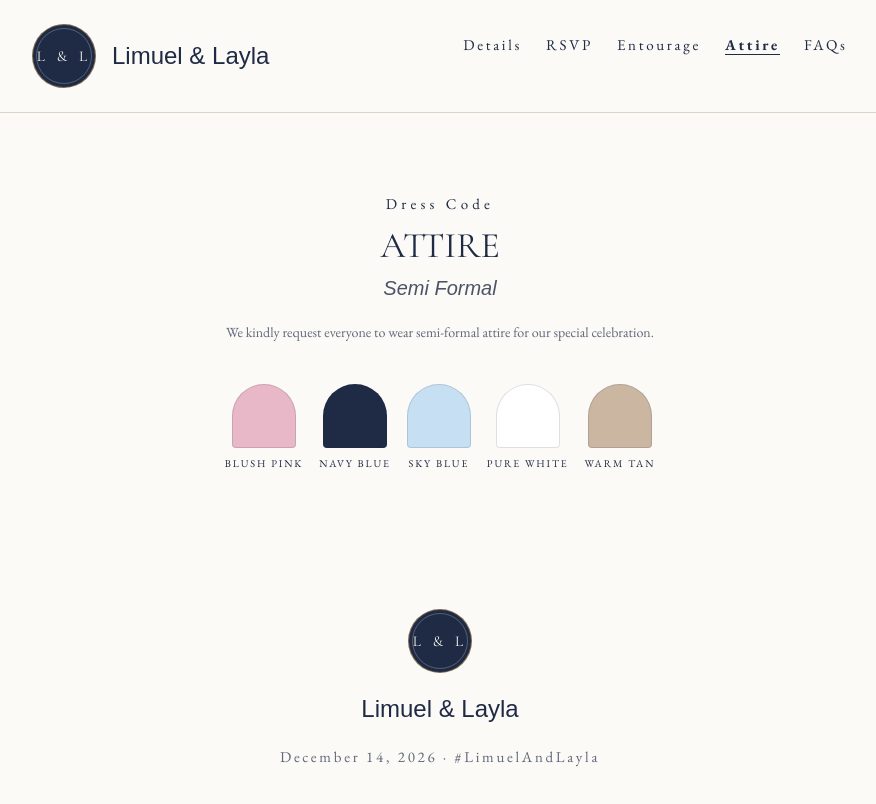
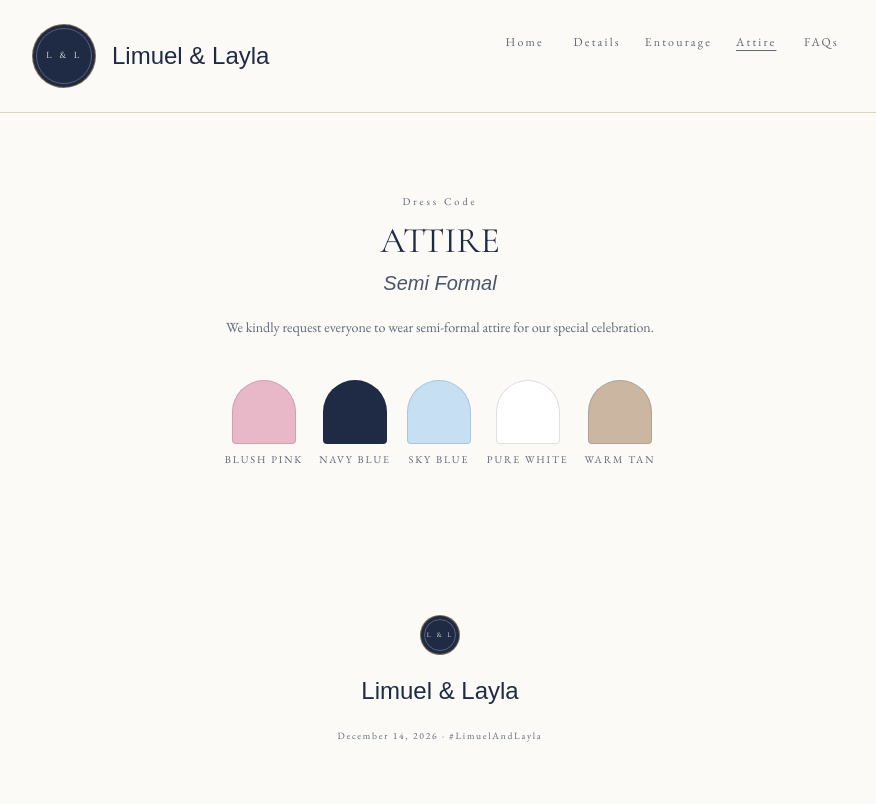
Before and after one commit to dowardcaps/limuelandlayla, a Next.js app: page /attire in a window 1280 px wide. Shown: the top 804 px of the page, without its empty margins (200-1076 px from the left). Built offline with nearby package versions, Linux system fonts and the light colour scheme; a web font is replaced by a local one.

Commit message:
add home page

```diff
--- /dev/null
+++ b/app/home/page.tsx
@@ -0,0 +1,17 @@
+import type { Metadata } from "next";
+import HeroSection from "../../components/wedding/HeroSection";
+
+export const metadata: Metadata = {
+  title: "Home — Limuel & Layla",
+};
+
+/**
+ * The "always available" home page: the same collage of photos and section
+ * tiles shown at "/" once the envelope is opened, but reachable directly
+ * (via the Home link in PageShell's nav) without replaying the envelope
+ * animation every time. "/" itself is unchanged and still opens with the
+ * sealed envelope.
+ */
+export default function HomePage() {
+  return <HeroSection />;
+}
--- a/components/AOSProvider.tsx
+++ b/components/AOSProvider.tsx
@@ -12,7 +12,7 @@ import "aos/dist/aos.css";
  * layout persists across client-side navigations in the App Router, while
  * a page-level component gets unmounted/remounted on every route change.
  * When this previously lived on `app/page.tsx` only, every other route
- * (`/details`, `/rsvp`, `/attire`, `/faqs`, `/entourage`) rendered elements
+ * (`/home`, `/details`, `/attire`, `/faqs`, `/entourage`) rendered elements
  * with `data-aos` attributes but AOS was never initialized for them, so
  * their `[data-aos]` content stayed at `opacity: 0` forever (AOS's stylesheet
  * hides elements until it adds the `.aos-animate` class itself). That was
--- a/components/wedding/AttireSection.tsx
+++ b/components/wedding/AttireSection.tsx
@@ -11,7 +11,7 @@ export default function AttireSection() {
   return (
     <section className="mx-auto w-full max-w-2xl px-4 py-12 text-center sm:px-6 sm:py-20 md:px-10">
       <div data-aos="fade-up">
-        <p className="tracked-wide text-md text-navy">Dress Code</p>
+        <p className="tracked-wide text-[0.65rem] text-navy/70">Dress Code</p>
         <h2 className="mt-2 font-display text-2xl text-navy sm:text-3xl md:text-4xl">
           {attire.heading}
         </h2>
@@ -39,7 +39,7 @@ export default function AttireSection() {
               }}
               aria-hidden="true"
             />
-            <span className="text-[0.6rem] tracked text-navy sm:text-[0.65rem]">
+            <span className="text-[0.6rem] tracked text-navy/70 sm:text-[0.65rem]">
               {color.name}
             </span>
           </li>
--- a/components/wedding/DetailsSection.tsx
+++ b/components/wedding/DetailsSection.tsx
@@ -26,7 +26,7 @@ export default function DetailsSection() {
   return (
     <section className="mx-auto w-full max-w-3xl px-4 py-12 sm:px-6 sm:py-20 md:px-10">
       <div className="mb-8 flex flex-col items-center gap-2 text-center sm:mb-10" data-aos="fade-up">
-        <p className="tracked-wide text-md text-navy">The Celebration</p>
+        <p className="tracked-wide text-[0.65rem] text-navy/70">The Celebration</p>
         <h2 className="font-display text-2xl text-navy sm:text-3xl md:text-4xl">Details</h2>
       </div>
 
--- a/components/wedding/EntourageSection.tsx
+++ b/components/wedding/EntourageSection.tsx
@@ -32,7 +32,7 @@ export default function EntourageSection() {
   return (
     <section className="mx-auto w-full max-w-3xl px-4 py-12 sm:px-6 sm:py-20 md:px-10">
       <div className="mb-10 flex flex-col items-center gap-2 text-center sm:mb-12" data-aos="fade-up">
-        <p className="tracked-wide text-md text-navy/70">Our Special People</p>
+        <p className="tracked-wide text-[0.65rem] text-navy/70">Our Special People</p>
         <h2 className="font-display text-3xl text-navy sm:text-4xl">Entourage</h2>
         <div className="mt-1 h-px w-16 bg-navy/20" />
       </div>
--- a/components/wedding/EnvelopeIntro.tsx
+++ b/components/wedding/EnvelopeIntro.tsx
@@ -82,7 +82,7 @@ export default function EnvelopeIntro({ onOpened }: { onOpened: () => void }) {
             style={{ clipPath: "polygon(0% 0%, 100% 0%, 50% 100%)" }}
           />
           <div className="envelope-seal absolute left-1/2 top-[38%] z-30 -translate-x-1/2 -translate-y-1/2">
-            <Monogram size="md" tone="navy" />
+            <Monogram size="sm" tone="navy" />
           </div>
         </div>
       </button>
--- a/components/wedding/HeroSection.tsx
+++ b/components/wedding/HeroSection.tsx
@@ -39,15 +39,12 @@ export default function HeroSection() {
           </div>
 
           {/* Save the date */}
-          <div className="sm:col-start-1 sm:col-span-2 sm:row-start-2" data-aos="fade-up" data-aos-delay="150">
+          <div className="sm:col-start-1 sm:col-span-3 sm:row-start-2" data-aos="fade-up" data-aos-delay="150">
             <SaveTheDate rotate="rotate-1" />
           </div>
 
-          {/* Nav tiles */}
-          <div className="sm:col-start-3 sm:col-span-2 sm:row-start-2" data-aos="fade-up" data-aos-delay="200">
-            <NavTile href="/rsvp" eyebrow="Kindly" label="RSVP here" rotate="-rotate-1" />
-          </div>
-          <div className="sm:col-start-5 sm:col-span-2 sm:row-start-2" data-aos="fade-up" data-aos-delay="250">
+          {/* Nav tile */}
+          <div className="sm:col-start-4 sm:col-span-3 sm:row-start-2" data-aos="fade-up" data-aos-delay="250">
             <NavTile href="/details" label="Click for the DETAILS" rotate="rotate-1" />
           </div>
 
@@ -77,7 +74,7 @@ export default function HeroSection() {
 
         <div className="mt-12 flex flex-col items-center gap-2 text-navy/45 sm:mt-16">
           <span aria-hidden="true" className="h-8 w-px bg-navy/20 sm:h-10" />
-          <p className="tracked text-lg" data-aos="fade-up" data-aos-delay="200">
+          <p className="tracked text-[0.6rem]" data-aos="fade-up" data-aos-delay="200">
             Browse the sections above
           </p>
         </div>
--- a/components/wedding/Monogram.tsx
+++ b/components/wedding/Monogram.tsx
@@ -31,7 +31,7 @@ export default function Monogram({
       aria-hidden="true"
     >
       <span className="absolute inset-0.75 rounded-full border border-current/25" />
-      <span className="font-display tracked-wide text-md">
+      <span className="font-display tracked-wide text-[0.7em]">
         L&nbsp;&amp;&nbsp;L
       </span>
     </div>
--- a/components/wedding/NavTile.tsx
+++ b/components/wedding/NavTile.tsx
@@ -11,7 +11,7 @@ type NavTileProps = {
 
 /**
  * A tappable piece of "stationery" that links to a section's own page
- * (RSVP, DETAILS, FAQs, ATTIRE). Styled as printed card stock rather
+ * (DETAILS, FAQs, ATTIRE, ENTOURAGE). Styled as printed card stock rather
  * than a conventional web button.
  */
 export default function NavTile({
--- a/components/wedding/PageShell.tsx
+++ b/components/wedding/PageShell.tsx
@@ -1,4 +1,4 @@
-"use client"
+"use client";
 
 import Link from "next/link";
 import Monogram from "./Monogram";
@@ -7,8 +7,8 @@ import { couple } from "../../data/content";
 import { usePathname } from "next/navigation";
 
 const navLinks = [
+  { href: "/home", label: "Home" },
   { href: "/details", label: "Details" },
-  { href: "/rsvp", label: "RSVP" },
   { href: "/entourage", label: "Entourage" },
   { href: "/attire", label: "Attire" },
   { href: "/faqs", label: "FAQs" },
@@ -30,7 +30,7 @@ export default function PageShell({ children }: { children: React.ReactNode }) {
           className="flex items-center gap-3 focus-visible:outline focus-visible:outline-offset-2 focus-visible:outline-navy sm:gap-4"
         >
           <Monogram size="md" />
-          <span className="font-script text-2xl text-navy">
+          <span className="font-script text-xl text-navy sm:text-2xl">
             {couple.first} &amp; {couple.second}
           </span>
         </Link>
@@ -43,8 +43,8 @@ export default function PageShell({ children }: { children: React.ReactNode }) {
                 key={link.href}
                 href={link.href}
                 aria-current={isActive ? "page" : undefined}
-                className={`tracked text-md text-navy transition-colors duration-300 hover:text-navy focus-visible:outline focus-visible:outline-offset-2 focus-visible:outline-navy sm:text-xs ${
-                  isActive ? "underline font-bold underline-offset-4 text-navy" : ""
+                className={`tracked text-sm text-navy/70 transition-colors duration-300 hover:text-navy focus-visible:outline focus-visible:outline-offset-2 focus-visible:outline-navy sm:text-xs ${
+                  isActive ? "underline underline-offset-4 text-navy" : ""
                 }`}
               >
                 {link.label}
--- a/components/wedding/SiteFooter.tsx
+++ b/components/wedding/SiteFooter.tsx
@@ -4,11 +4,11 @@ import { couple, weddingDate } from "../../data/content";
 export default function SiteFooter() {
   return (
     <footer className="flex flex-col items-center gap-3 bg-paper px-4 py-10 text-center sm:gap-4 sm:px-6 sm:py-14">
-      <Monogram size="md" />
+      <Monogram size="sm" />
       <p className="font-script text-xl text-navy sm:text-2xl">
         {couple.first} &amp; {couple.second}
       </p>
-      <p className="tracked text-md text-navy/70">
+      <p className="tracked text-[0.6rem] text-navy/70">
         {weddingDate.display} &middot; {couple.hashtag}
       </p>
     </footer>
--- a/data/content.ts
+++ b/data/content.ts
@@ -82,9 +82,3 @@ export const faqs = [
       "Seats are limited, so only guests named on the invitation are reserved a seat. Thank you for understanding.",
   },
 ];
-
-export const rsvp = {
-  heading: "RSVP",
-  note: "Kindly respond by [RSVP DEADLINE] so we may finalize our arrangements.",
-  formUrl: "#",
-};
```
